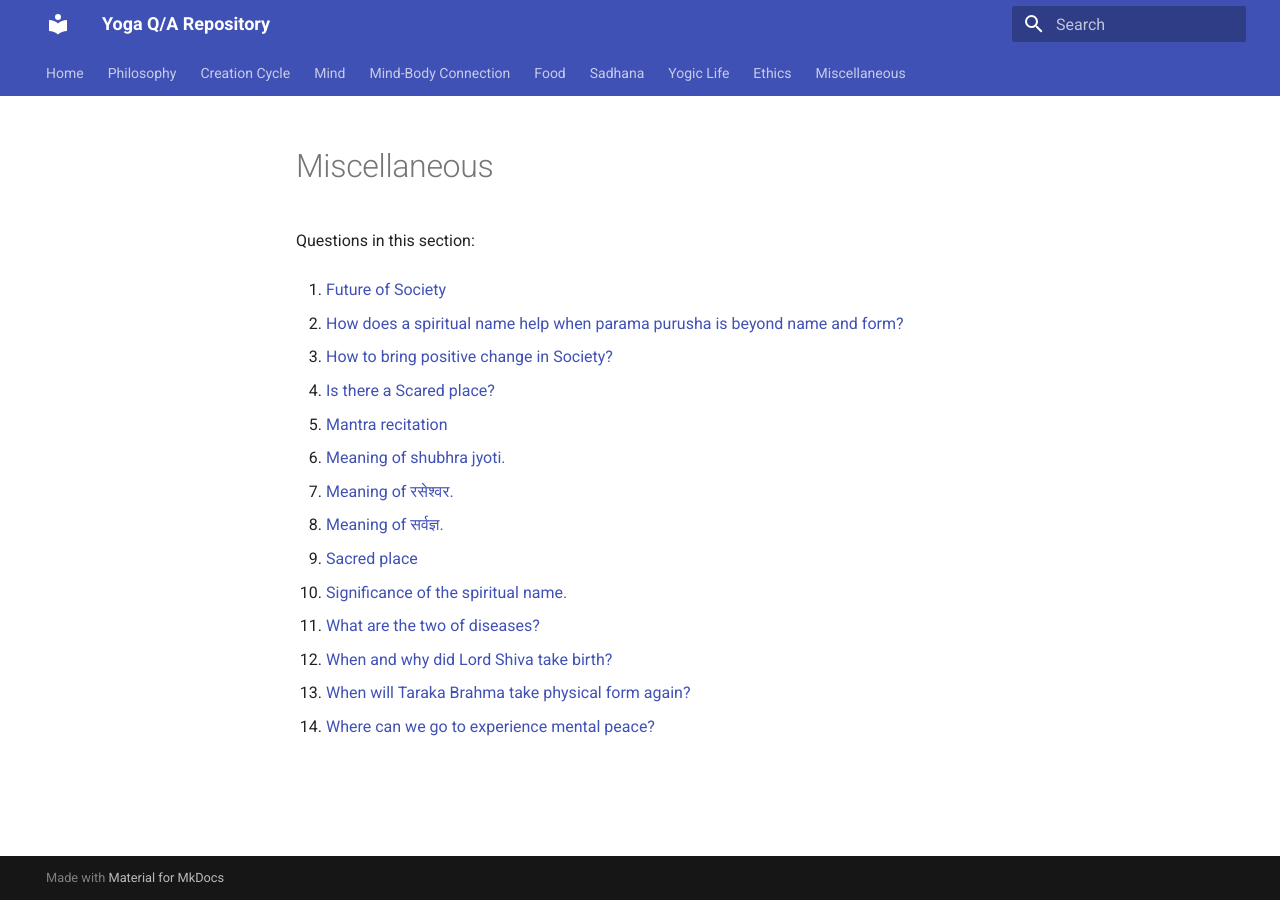
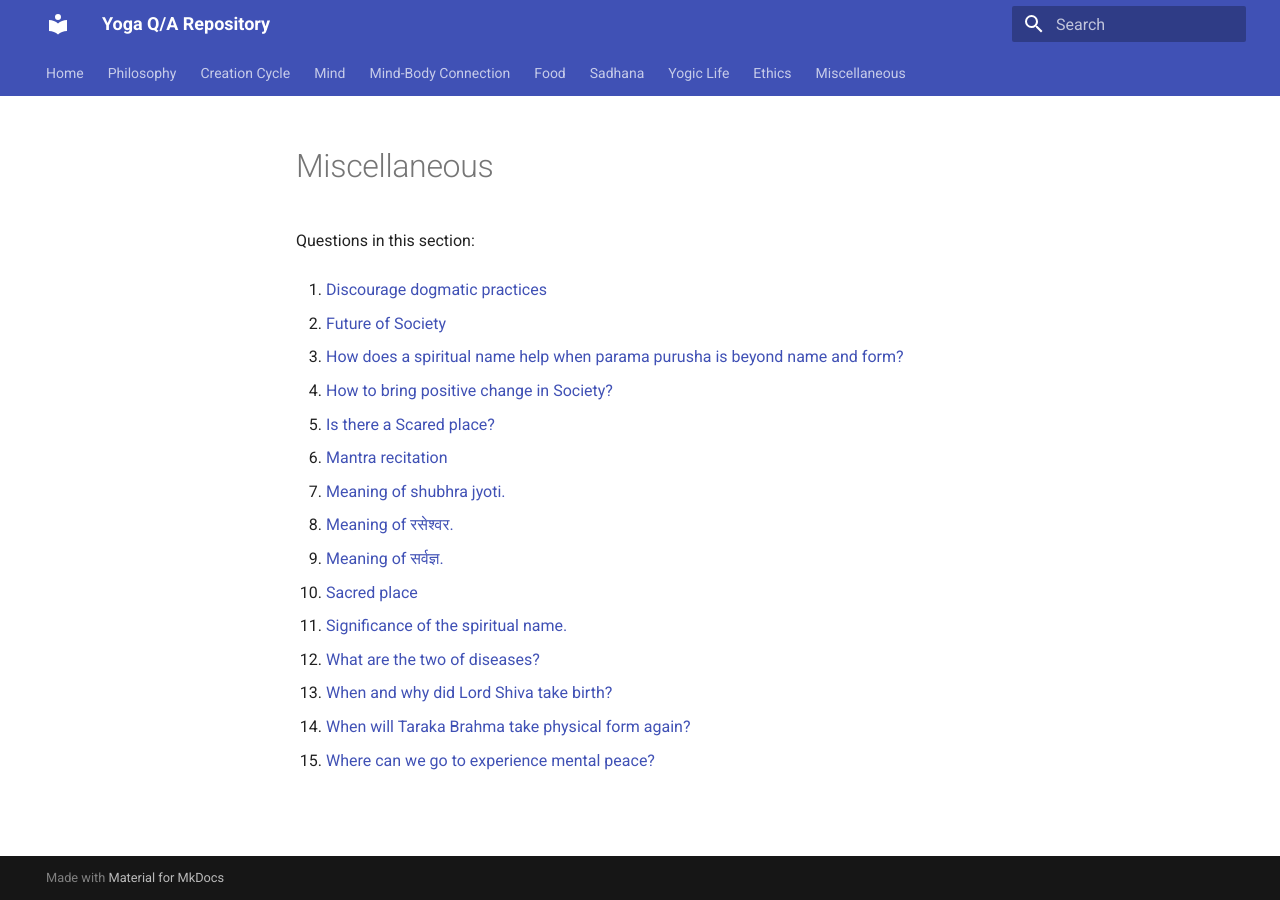
Before and after one commit to yogiclife/yoga-qa, an MkDocs documentation site: the page built from docs/miscellaneous/README.md, in a window 1280 px wide. Built offline with MkDocs 1.6.1 and Material for MkDocs 9.7.7, drawn with Linux system fonts in a browser that asks for light colours.

Commit message:
Update topic indices [skip ci]

```diff
--- a/docs/miscellaneous/README.md
+++ b/docs/miscellaneous/README.md
@@ -2,30 +2,32 @@
 
 Questions in this section:
 
-1. [Future of Society](future-of-society-20260629-081519.md)
+1. [Discourage dogmatic practices](discourage-dogmatic-practices-20260629-223740.md)
 
-2. [How does a spiritual name help when parama purusha is beyond name and form?](how-does-a-spiritual-name-help-when-parama-purusha-is-beyond-name-and-form-20260628-133809.md)
+2. [Future of Society](future-of-society-20260629-081519.md)
 
-3. [How to bring positive change in Society?](how-to-bring-positive-change-in-society-20260629-081408.md)
+3. [How does a spiritual name help when parama purusha is beyond name and form?](how-does-a-spiritual-name-help-when-parama-purusha-is-beyond-name-and-form-20260628-133809.md)
 
-4. [Is there a Scared place?](is-there-a-scared-place-20260629-081134.md)
+4. [How to bring positive change in Society?](how-to-bring-positive-change-in-society-20260629-081408.md)
 
-5. [Mantra recitation](mantra-recitation-20260629-223347.md)
+5. [Is there a Scared place?](is-there-a-scared-place-20260629-081134.md)
 
-6. [Meaning of shubhra jyoti.](meaning-of-shubhra-jyoti-20260628-133431.md)
+6. [Mantra recitation](mantra-recitation-20260629-223347.md)
 
-7. [Meaning of रसेश्वर.](meaning-of-20260628-134341.md)
+7. [Meaning of shubhra jyoti.](meaning-of-shubhra-jyoti-20260628-133431.md)
 
-8. [Meaning of सर्वज्ञ.](meaning-of-20260628-134144.md)
+8. [Meaning of रसेश्वर.](meaning-of-20260628-134341.md)
 
-9. [Sacred place](sacred-place-20260629-081217.md)
+9. [Meaning of सर्वज्ञ.](meaning-of-20260628-134144.md)
 
-10. [Significance of the spiritual name.](significance-of-the-spiritual-name-20260628-125349.md)
+10. [Sacred place](sacred-place-20260629-081217.md)
 
-11. [What are the two of diseases?](what-are-the-two-of-diseases-20260628-113916.md)
+11. [Significance of the spiritual name.](significance-of-the-spiritual-name-20260628-125349.md)
 
-12. [When and why did Lord Shiva take birth?](when-and-why-did-lord-shiva-take-birth-20260628-123237.md)
+12. [What are the two of diseases?](what-are-the-two-of-diseases-20260628-113916.md)
 
-13. [When will Taraka Brahma take physical form again?](when-will-taraka-brahma-take-physical-form-again-20260629-114630.md)
+13. [When and why did Lord Shiva take birth?](when-and-why-did-lord-shiva-take-birth-20260628-123237.md)
 
-14. [Where can we go to experience mental peace?](where-can-we-go-to-experience-mental-peace-20260628-115928.md)
+14. [When will Taraka Brahma take physical form again?](when-will-taraka-brahma-take-physical-form-again-20260629-114630.md)
+
+15. [Where can we go to experience mental peace?](where-can-we-go-to-experience-mental-peace-20260628-115928.md)
```
